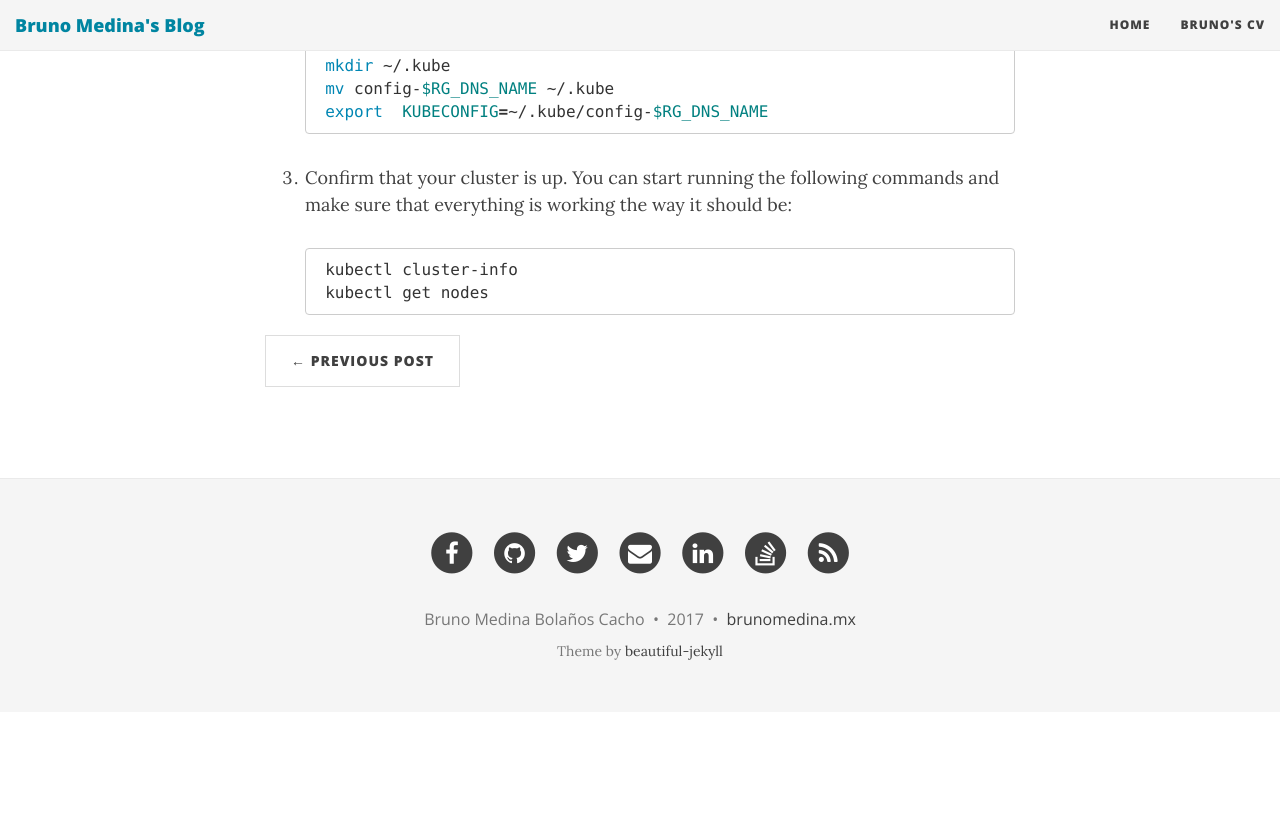
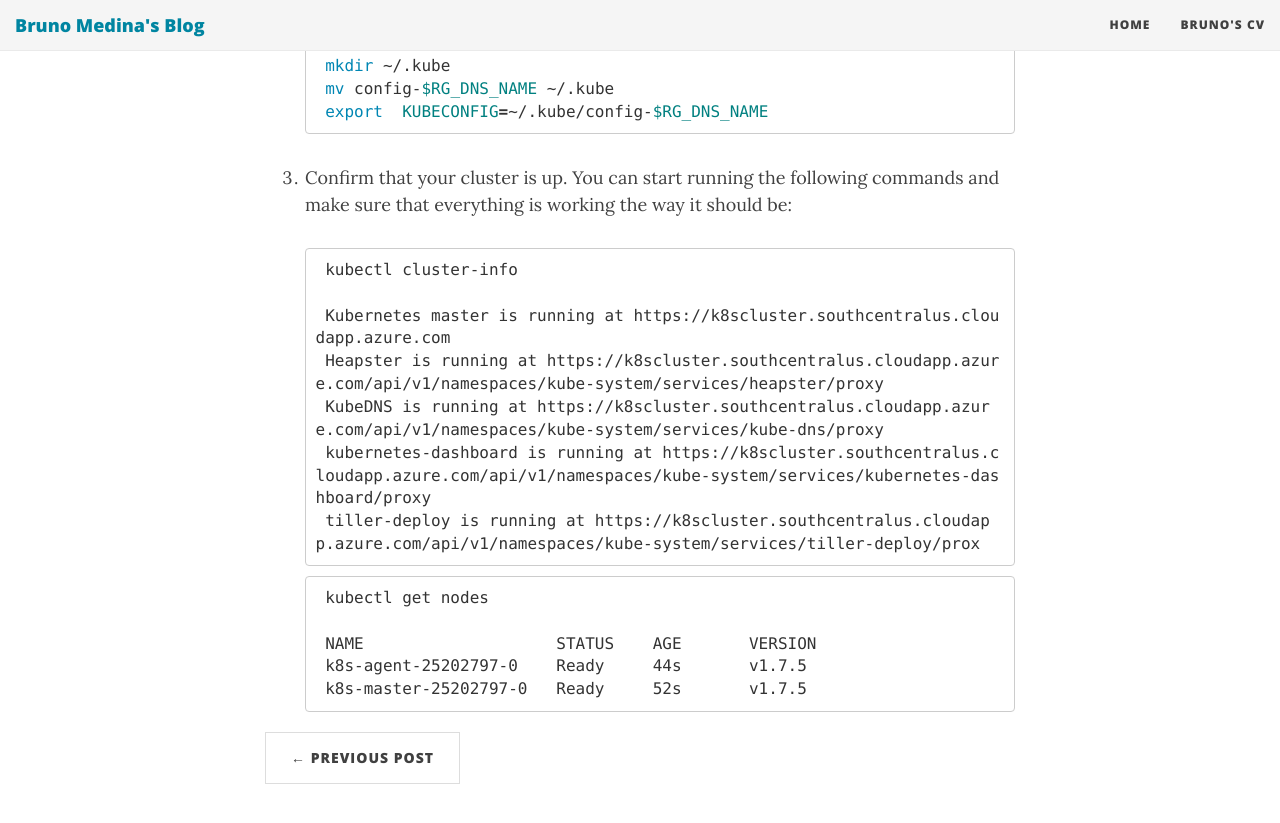
Before and after one commit to brusMX/brusMX.github.io, a Jekyll site: the page built from _posts/2017-09-13-Azure-managed-disk-k8s-cluster.md, in a window 1280 px wide and 900 px high, scrolled down 3400 px. Shown: the top 823 px of the window. Built offline with Jekyll 4.4.1, drawn with Linux system fonts in a browser that asks for light colours; nearby versions of some CDN libraries; Markdown is read by kramdown in place of the engine named in the settings; before the commit the page ends 4112 px from its top, so only the background shows below that.

Commit message:
Adding responses to clusterinfo and get nodes

````diff
--- a/_posts/2017-09-13-Azure-managed-disk-k8s-cluster.md
+++ b/_posts/2017-09-13-Azure-managed-disk-k8s-cluster.md
@@ -115,5 +115,18 @@ After the cluster has been succesfully deployed we can obtain our kubeconfig fil
 
     ```bash
     kubectl cluster-info
+
+    Kubernetes master is running at https://k8scluster.southcentralus.cloudapp.azure.com
+    Heapster is running at https://k8scluster.southcentralus.cloudapp.azure.com/api/v1/namespaces/kube-system/services/heapster/proxy
+    KubeDNS is running at https://k8scluster.southcentralus.cloudapp.azure.com/api/v1/namespaces/kube-system/services/kube-dns/proxy
+    kubernetes-dashboard is running at https://k8scluster.southcentralus.cloudapp.azure.com/api/v1/namespaces/kube-system/services/kubernetes-dashboard/proxy
+    tiller-deploy is running at https://k8scluster.southcentralus.cloudapp.azure.com/api/v1/namespaces/kube-system/services/tiller-deploy/prox
+    ```
+
+    ```bash
     kubectl get nodes
+
+    NAME                    STATUS    AGE       VERSION
+    k8s-agent-25202797-0    Ready     44s       v1.7.5
+    k8s-master-25202797-0   Ready     52s       v1.7.5
     ```
````
